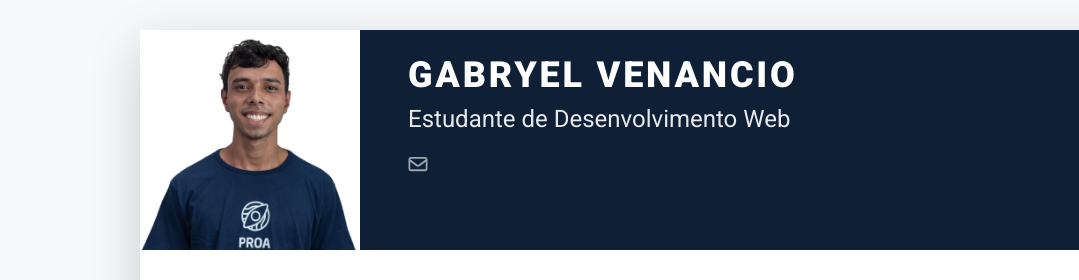
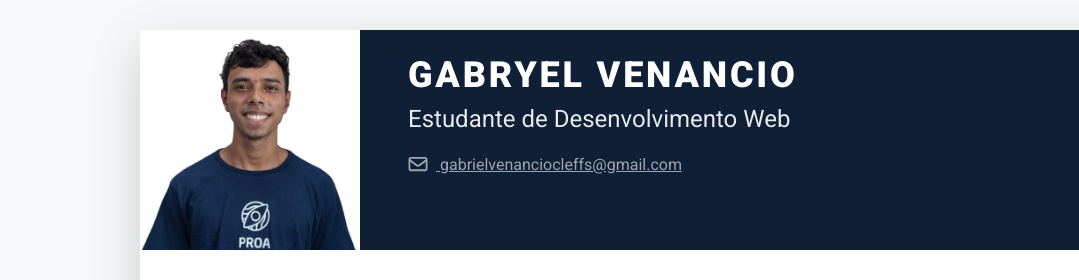
Before and after one commit to GabryelVenancio/Mapa, a plain HTML site: page index.html in a window 1280 px wide. Shown: the top 280 px of the page, 0-1079 px from the left. Drawn offline with Linux system fonts and the light colour scheme; files that its build step writes are made by us from their sources.

Commit message:
Add files via upload

```diff
--- a/index.html
+++ b/index.html
@@ -63,6 +63,7 @@
 									<li class="mb-2">
 										<a class="text-link" href="mailto:gabrielvenanciocleffs@gmail.com">
 												<i class="far fa-envelope fa-fw me-2" data-fa-transform="grow-3"></i>
+												gabrielvenanciocleffs@gmail.com
 										</a>
 							</div>
 							<div class="secondary-info col-auto mt-2">
```
